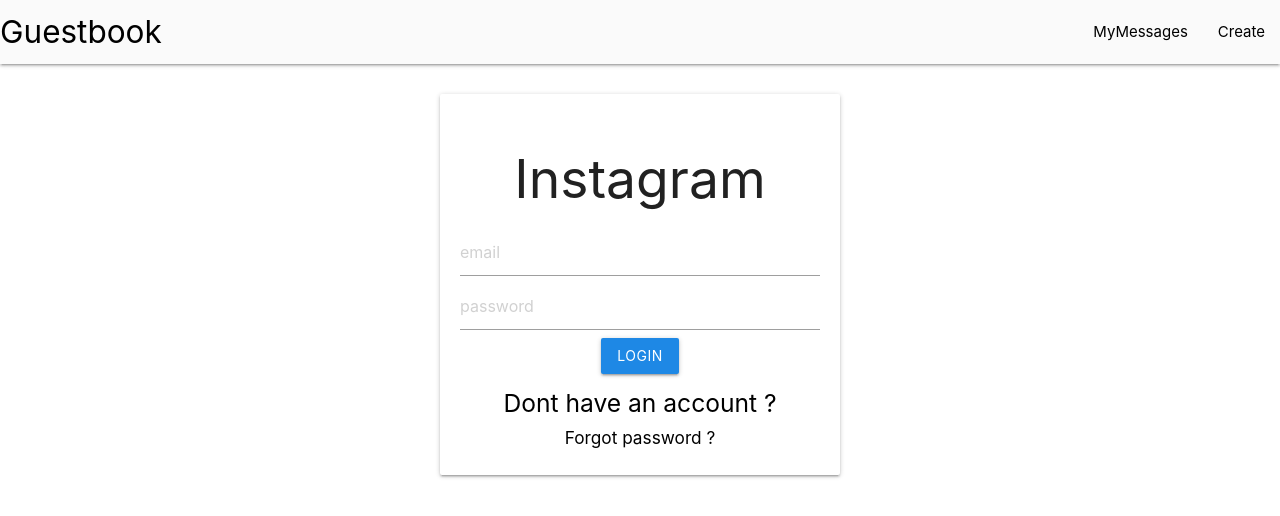
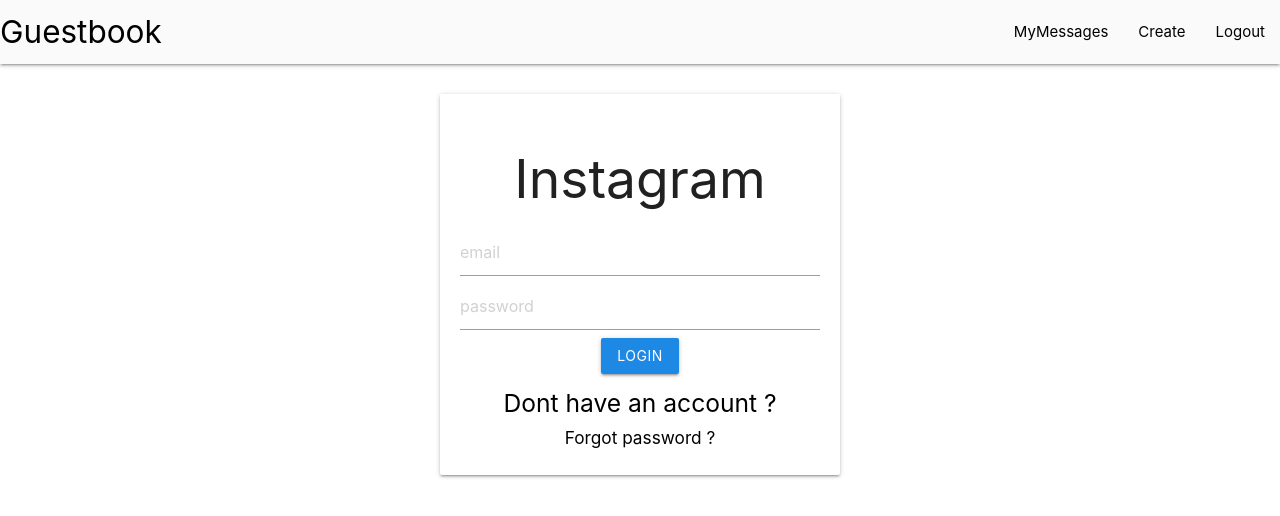
Before and after one commit to ahmyasser/Guestbook-frontend, a React (Create React App) app: page /login in a window 1280 px wide. Shown: the top 516 px of the page. Built offline with nearby package versions, Linux system fonts and the light colour scheme; sample sign-in values are in the browser's storage.

Commit message:
logout done

```diff
--- a/src/App.js
+++ b/src/App.js
@@ -14,7 +14,7 @@
 
 const Routing = ()=>{
   const history = useHistory()
-  const {state,dispatch} = useContext(UserContext)
+  const {dispatch} = useContext(UserContext)
   useEffect(()=>{
     const user = JSON.parse(localStorage.getItem("user"))
     if(user){
--- a/src/components/Navbar.js
+++ b/src/components/Navbar.js
@@ -1,14 +1,26 @@
 import React, {useContext} from 'react';
-import {Link} from 'react-router-dom'
+import {Link ,useHistory} from 'react-router-dom';
 import { UserContext } from '../App';
 
 const Navbar = ()=>{
-  const {state} = useContext(UserContext);
+  const {state,dispatch} = useContext(UserContext)
+  const history = useHistory()
   const renderList = ()=>{
     if(state){
         return [
           <li  key="1"><Link  to="/profile">MyMessages</Link></li>,
-          <li  key="2"><Link to="/new-message">Create</Link></li>
+          <li  key="2"><Link to="/new-message">Create</Link></li>,
+          <li  key="5">
+          <Link
+         onClick={()=>{
+           localStorage.clear()
+           dispatch({type:"CLEAR"})
+           history.push('/login')
+         }}
+         >
+             Logout
+         </Link>
+         </li>
         ]
     }else{
       return [
--- a/src/components/screens/Login.js
+++ b/src/components/screens/Login.js
@@ -23,7 +23,7 @@
             })
         }).then(res=>res.json())
         .then(data=>{
-            console.log(data)
+
            if(data.error){
               M.toast({html: data.error,classes:"#c62828 red darken-3"})
            }
```
